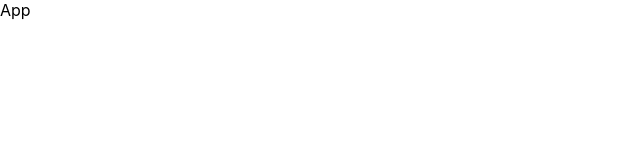
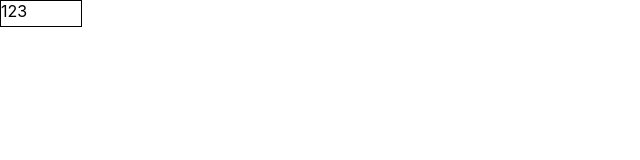
Before and after one commit to pupCrypto/beautiful-react-spreadsheet-dev, a React (Create React App) app: page / in a window 1280 px wide. Shown: the top 160 px of the page, without its empty margins (0-640 px from the left). Built offline with nearby package versions, Linux system fonts and the light colour scheme.

Commit message:
build skeleton

```diff
--- a/src/App.tsx
+++ b/src/App.tsx
@@ -1,13 +1,12 @@
 import React from 'react';
+import BeautifulSpreadsheet from './Spreadsheet.tsx';
 import './App.css';
 
 function App() {
   const a: string = 'asdf';
   console.log(a);
   return (
-    <div>
-      App
-    </div>
+    <BeautifulSpreadsheet />
   );
 }
 
--- a/src/Spreadsheet.tsx
+++ b/src/Spreadsheet.tsx
@@ -1 +1,8 @@
-export default function BeautifulSpreadsheet() {}
+import React from "react";
+import Cell from "./cell/Cell.tsx";
+
+export default function BeautifulSpreadsheet() {
+  return (
+    <Cell defaultValue={123} />
+  );
+}
--- /dev/null
+++ b/src/cell/Cell.css
@@ -0,0 +1,3 @@
+.cell {
+  border: 1px solid black;
+}
--- a/src/cell/Cell.tsx
+++ b/src/cell/Cell.tsx
@@ -1 +1,20 @@
-export default function Cell() {}
+import React from "react";
+import { useCellHeight, useCellWidth } from "../features/global/hooks.ts";
+import './Cell.css';
+
+
+interface PropsType {
+  defaultValue: number | string | boolean | undefined,
+}
+
+export default function Cell(props: PropsType) {
+  const cellHeight = useCellHeight();
+  const cellWidth = useCellWidth();
+  const cellStyle = {
+    height: cellHeight,
+    width: cellWidth,
+  };
+  return (
+    <div className="cell" style={cellStyle}>{props.defaultValue}</div>
+  );
+}
--- a/src/features/global/globalSlice.ts
+++ b/src/features/global/globalSlice.ts
@@ -11,8 +11,8 @@ interface GlobalState {
 
 const initialState = {
   cell: {
-    height: 20,
-    width: 40,
+    height: 25,
+    width: 80,
   }
 } satisfies GlobalState
 
--- a/src/features/global/hooks.ts
+++ b/src/features/global/hooks.ts
@@ -1,4 +1,4 @@
-import { useAppSelector } from "../../app/hooks";
+import { useAppSelector } from "../../app/hooks.ts";
 
 
 export function useCellHeight(): number {
```
